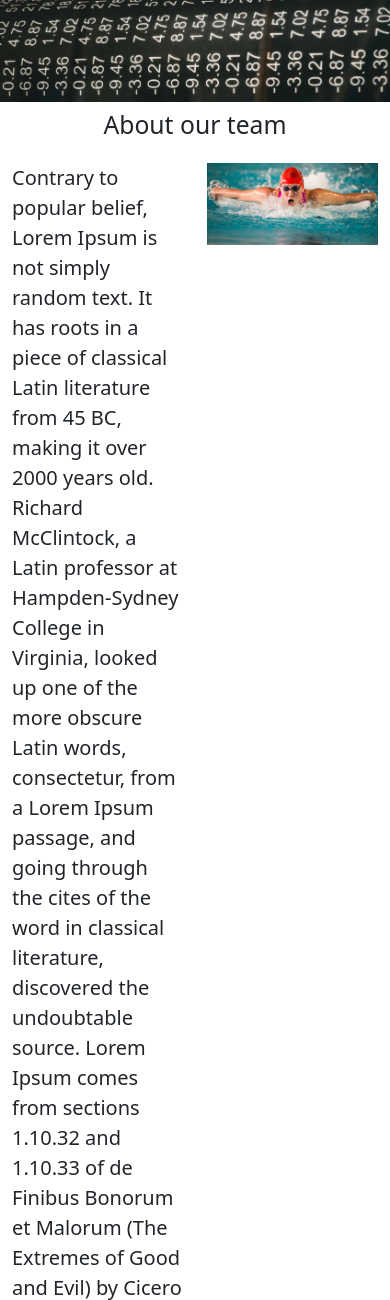
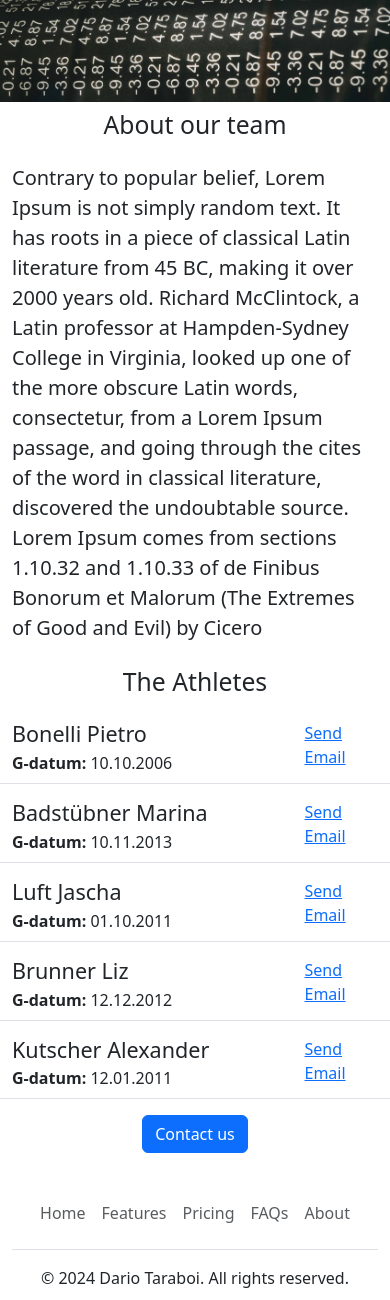
Before and after one commit to BozoBZ/bzn-2025-website, a Flask app: page / in a window 390 px wide. Shown: the part 56-1356 px from the top of the page. Run offline with Flask 3, Linux system fonts and the light colour scheme.

Commit message:
Added disappear in small devices

```diff
--- a/templates/home.html
+++ b/templates/home.html
@@ -15,12 +15,12 @@
       About our team
     </h2>
       <div class="row">
-        <div class="col-6">
+        <div class="col-md-6">
         <p class="lead">
              Contrary to popular belief, Lorem Ipsum is not simply random text. It has roots in a piece of classical Latin literature from 45 BC, making it over 2000 years old. Richard McClintock, a Latin professor at Hampden-Sydney College in Virginia, looked up one of the more obscure Latin words, consectetur, from a Lorem Ipsum passage, and going through the cites of the word in classical literature, discovered the undoubtable source. Lorem Ipsum comes from sections 1.10.32 and 1.10.33 of de Finibus Bonorum et Malorum (The Extremes of Good and Evil) by Cicero
         </p>
         </div>
-        <div class="col-6">
+        <div class="d-none d-md-block col-md-6">
         <img class="img-fluid" id="banner" src="/static/swimmer.jpg">
           </div>
       </div>
```
